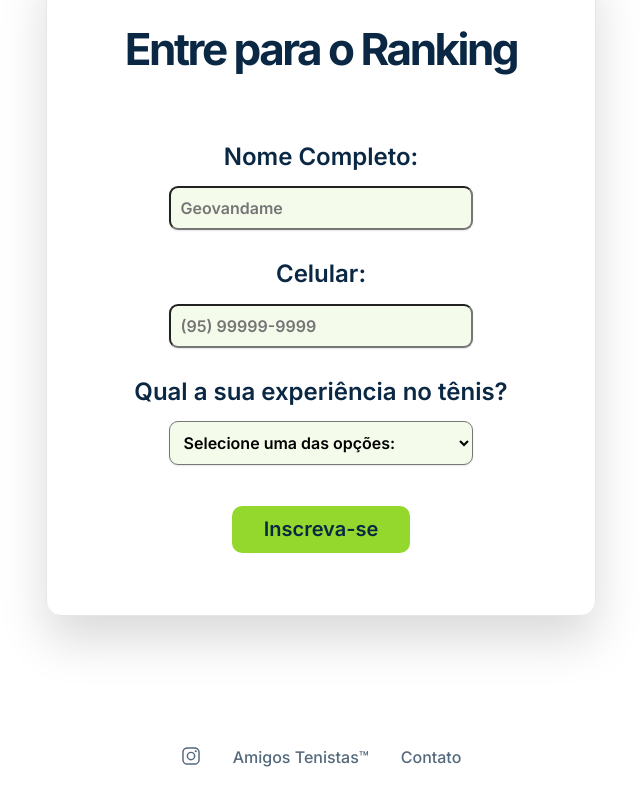
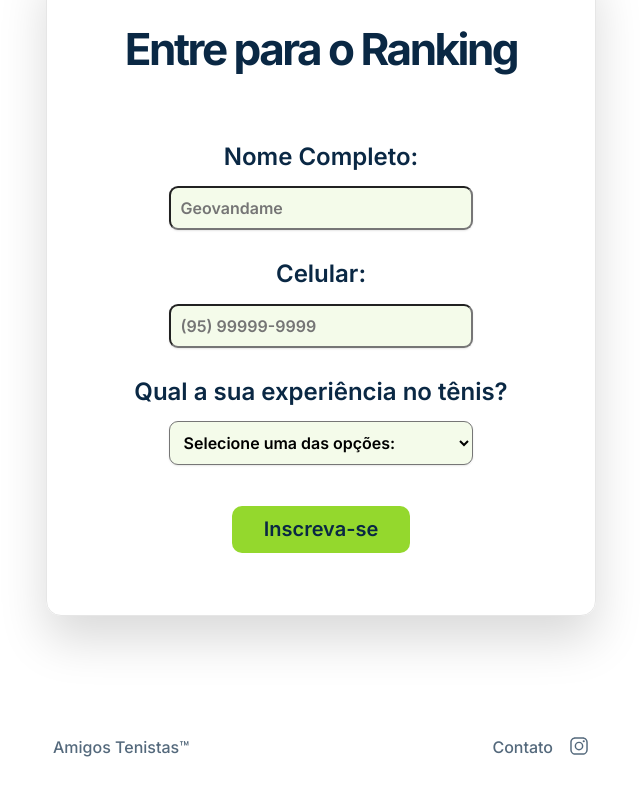
Before and after one commit to mvcosta/amigos-tenistas, a Next.js app: page / in a window 1280 px wide. Shown: the part 2213-3006 px from the top of the page, without its empty margins (319-959 px from the left). Built offline with nearby package versions, Linux system fonts and the light colour scheme.

Commit message:
Adicionada funcionalidade do botão "Entre no ranking", localizado no Hero, para enviar à seção Call to Action

```diff
--- a/components/CallToAction.js
+++ b/components/CallToAction.js
@@ -1,15 +1,16 @@
+import React from "react";
+
 import Heading from "./ui/Heading";
 import classes from "./CallToAction.module.css";
 import Button from "./ui/Button";
 import Card from "./ui/Card";
 
-function CallToAction() {
+const CallToAction = React.forwardRef((props, ref) => {
   return (
-    <section className={`${classes.cta} container`}>
+    <section ref={ref} className={`${classes.cta} container`}>
       <Card>
         <div>
           <Heading type="h2" className="margin-bottom-lg">
-            {" "}
             Entre para o Ranking
           </Heading>
         </div>
@@ -44,6 +45,6 @@ function CallToAction() {
       </Card>
     </section>
   );
-}
+});
 
 export default CallToAction;
--- a/components/Footer.js
+++ b/components/Footer.js
@@ -7,17 +7,17 @@ function Footer() {
     <section className={classes.footer}>
       <div className={classes.container}>
         <div>
-          <NavLink type="NAV">
-            <InstagramIcon />
-          </NavLink>
-        </div>
-        <div>
           <NavLink type="LOGO">Amigos Tenistas&trade;</NavLink>
         </div>
         <div>
           <ul className={classes.list}>
             <li>
               <NavLink type="LOGO">Contato</NavLink>
+            </li>
+            <li>
+              <NavLink type="NAV">
+                <InstagramIcon />
+              </NavLink>
             </li>
           </ul>
         </div>
--- a/components/Footer.module.css
+++ b/components/Footer.module.css
@@ -1,17 +1,17 @@
 .footer {
   /* border-top: 1px solid #eee; */
-  margin: 13rem auto 2.5rem auto;
+  margin: 12rem auto 2.5rem auto;
   font-size: 1.6rem;
   font-weight: 500;
   color: #54697c;
-  max-width: 100rem;
+  max-width: 60rem;
   padding: 0 3.2rem;
 }
 
 .container {
   max-width: 100rem;
   display: flex;
-  justify-content: center;
+  justify-content: space-between;
   align-items: center;
   gap: 3.2rem;
 }
@@ -20,6 +20,6 @@
   /* margin-left: 3.2rem; */
   list-style: none;
   display: flex;
-  gap: 3.2rem;
+  gap: 1.6rem;
   align-items: center;
 }
--- a/components/Hero.js
+++ b/components/Hero.js
@@ -1,15 +1,28 @@
+import { useRef } from "react";
 import classes from "./Hero.module.css";
 import Button from "./ui/Button";
 import Heading from "./ui/Heading";
 
-function Hero() {
+function Hero(props) {
+  const btnHandler = (event) => {
+    event.preventDefault();
+    props.ctaRef.current.scrollIntoView();
+    // alert("btn ckicked!");
+    // myRef.current.scrollIntoView();
+  };
+
   return (
     <section className={classes.hero}>
       <div className={classes.text}>
         <Heading className={classes.backdrop} type="h1">
           Diversão, novas amizades e evolução do tênis Roraimense
         </Heading>
-        <Button type="full" size="20px" className="margin-right-sm">
+        <Button
+          onClick={btnHandler}
+          type="full"
+          size="20px"
+          className="margin-right-sm"
+        >
           Entre no ranking
         </Button>
         <Button type="outline" size="20px">
--- a/components/ui/Button.js
+++ b/components/ui/Button.js
@@ -5,7 +5,7 @@ function Button(props) {
   const btnType = `btn--${props.type}`;
   const btnClasses = `${classes.btn} ${classes[btnType]} ${classes[btnFontSize]} ${props.className}`;
   return (
-    <a href="#" className={btnClasses}>
+    <a onClick={props.onClick} href="" className={btnClasses}>
       {props.children}
     </a>
   );
--- a/pages/index.js
+++ b/pages/index.js
@@ -1,4 +1,4 @@
-import { Fragment } from "react";
+import React, { useRef, Fragment } from "react";
 import Hero from "../components/Hero";
 import Ranking from "../components/Ranking";
 import Background from "../components/layout/Background";
@@ -8,15 +8,19 @@ import CallToAction from "../components/CallToAction";
 import Footer from "../components/Footer";
 
 function HomePage() {
+  const ctaRef = useRef(null);
+
+  console.log(ctaRef);
+
   return (
     <Fragment>
       <Background>
         <MainHeader />
-        <Hero />
+        <Hero ctaRef={ctaRef} />
       </Background>
       <Ranking />
       <Tournament />
-      <CallToAction />
+      <CallToAction ref={ctaRef} />
       <Footer />
     </Fragment>
   );
```
